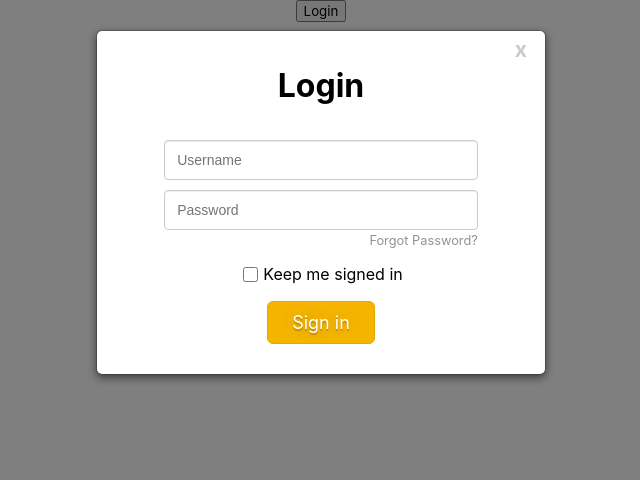
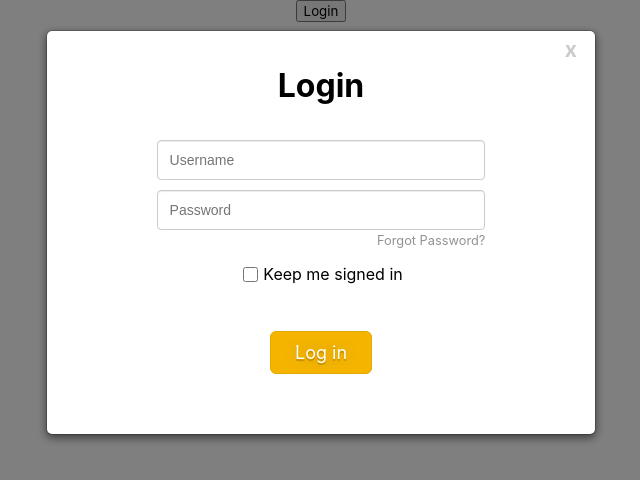
Before and after one commit to strigonone/levelupworksv2, a React (Create React App) app: page / in a window 1280 px wide. Both pictures are taken after a click on the button "Login". Shown: the top 480 px of the page, without its empty margins (319-959 px from the left). Built offline with nearby package versions, Linux system fonts and the light colour scheme.

Commit message:
Hide Registration form

```diff
--- a/src/components/LoginForm.css
+++ b/src/components/LoginForm.css
@@ -50,7 +50,7 @@
   position: relative;
   flex-direction: column;
   background-color: white;
-  width: 450px;
+  width: 550px;
   margin: 30px auto;
   padding-bottom: 30px;
   box-shadow: 0 3px 9px rgb(0 0 0 / 50%);
@@ -68,8 +68,8 @@
 input[type="password"],
 input[type="email"] {
   display: block;
-  width: 70%;
-  margin: 0 15% 10px;
+  width: 60%;
+  margin: 0 20% 10px;
   height: 40px;
   padding: 6px 12px;
   font-size: 14px;
@@ -93,11 +93,16 @@ input[type="email"] {
 }
 
 .forgot-password {
-  width: 70%;
+  width: 60%;
   text-align: right;
   margin: 3px auto 0;
   font-size: 0.8rem;
   color: #929292;
+  cursor: pointer;
+}
+
+.forgot-password:hover {
+  color: black;
 }
 
 .keep-sign-in {
@@ -109,7 +114,7 @@ input[type="email"] {
   padding: 10px 24px;
   font-size: 18px;
   border-radius: 6px;
-  margin: 0;
+  margin: 30px 0;
   background-color: #f4b400;
   border: 1px solid #e2aa00;
   color: white;
--- a/src/components/LoginForm.js
+++ b/src/components/LoginForm.js
@@ -21,7 +21,7 @@ const LoginForm = (props) => {
                     <input type="password" name="password" placeholder="Password" required />
                     <p className="forgot-password">Forgot Password?</p>
                     <p className="keep-sign-in"><input type="checkbox" />Keep me signed in</p>
-                    <button type="submit" className="submit-button" >Sign in</button>
+                    <button type="submit" className="submit-button" >Log in</button>
                 </form>
                     {/* <p className="alt-register">No account yet? <button className="switch-link" onClick={() => setLogin(false)}>Register</button></p>
                     <p>OR</p>
--- a/src/components/Navbar.js
+++ b/src/components/Navbar.js
@@ -8,7 +8,7 @@ const Navbar = () => {
     return (
         <div>
 
-            {/* Login & Register */}
+
             <div>
                 <button onClick={() => setShowModal(true)}>Login</button>
                 <LoginForm showModal={showModal} setModal={setShowModal} />
```
